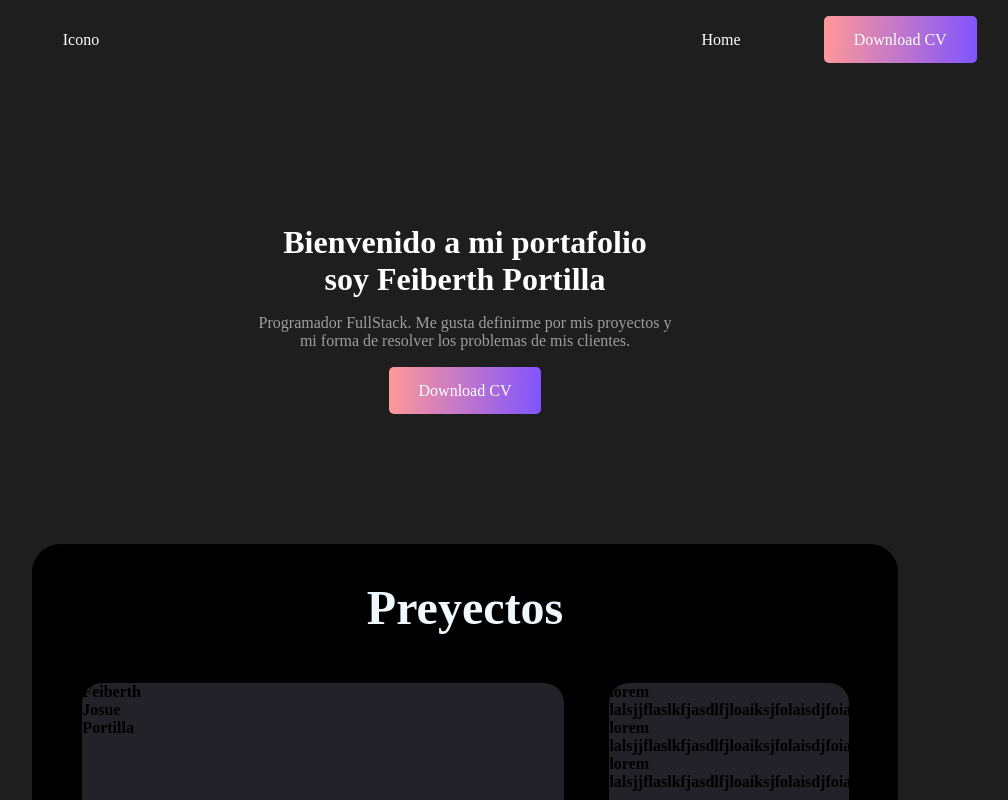
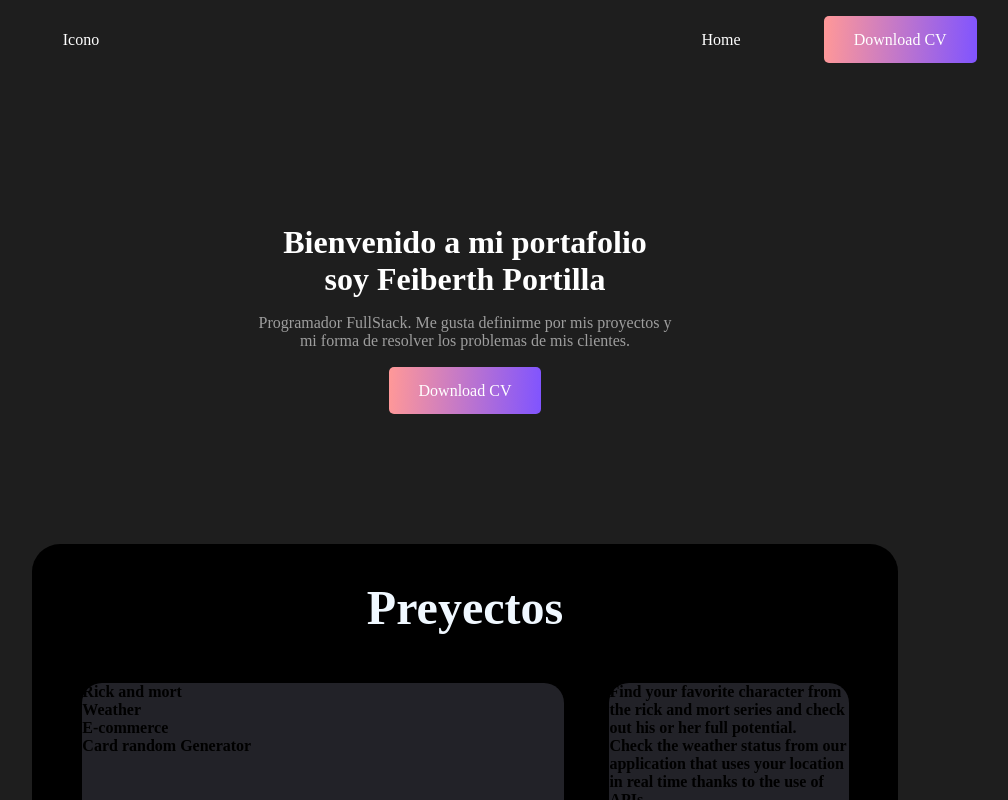
Before and after one commit to Feishop23/Portafolio_new, a React (Vite) app: page / in a window 1280 px wide. Shown: the top 800 px of the page, without its empty margins (175-1183 px from the left). Built offline with nearby package versions, Linux system fonts and the light colour scheme.

Commit message:
solo esta de darle desing al Proyecto

```diff
--- a/src/componentes/Card/CardsSkills.jsx
+++ b/src/componentes/Card/CardsSkills.jsx
@@ -4,19 +4,24 @@ import Skills from './Skills'
 const cards = [
   {
     id: 1,
-      title: ' Feiberth',
-      description: 'lorem lalsjjflaslkfjasdlfjloaiksjfolaisdjfoiasdjf'
+    title: 'Rick and mort',
+    description: 'Find your favorite character from the rick and mort series and check out his or her full potential. '
   },
   {
     id: 2,
-      title: ' Josue',
-      description: 'lorem lalsjjflaslkfjasdlfjloaiksjfolaisdjfoiasdjf'
+    title: 'Weather',
+    description: 'Check the weather status from our application that uses your location in real time thanks to the use of APIs.'
   },
   {
     id: 3,
-      title: ' Portilla',
-      description: 'lorem lalsjjflaslkfjasdlfjloaiksjfolaisdjfoiasdjf'
+    title: ' E-commerce',
+    description: 'Come and try our online store layout where the resources used were also taken from the use of APIs.'
   },
+  {
+    id: 4,
+    title: 'Card random Generator',
+    description: 'Interact with these cards where the operation is to give you random values thanks to the use of API.'
+  }
   ]
 const CardsSkills = () => {
   return (
--- a/src/componentes/Card/CardsSkills2.jsx
+++ b/src/componentes/Card/CardsSkills2.jsx
@@ -5,19 +5,24 @@ const CardsSkills2 = () => {
     const cards = [
         {
           id: 1,
-          title: ' Feiberth',
-          description: 'lorem lalsjjflaslkfjasdlfjloaiksjfolaisdjfoiasdjf'
+          title: 'Rick and mort',
+          description: 'Find your favorite character from the rick and mort series and check out his or her full potential. '
         },
         {
           id: 2,
-          title: ' Josue',
-          description: 'lorem lalsjjflaslkfjasdlfjloaiksjfolaisdjfoiasdjf'
+          title: 'Weather',
+          description: 'Check the weather status from our application that uses your location in real time thanks to the use of APIs.'
         },
         {
           id: 3,
-          title: ' Portilla',
-          description: 'lorem lalsjjflaslkfjasdlfjloaiksjfolaisdjfoiasdjf'
+          title: ' E-commerce',
+          description: 'Come and try our online store layout where the resources used were also taken from the use of APIs.'
         },
+        {
+          id: 4,
+          title: 'Card random Generator',
+          description: 'Interact with these cards where the operation is to give you random values thanks to the use of API.'
+        }
       ]
   return (
     <div >
```
Lines whose indentation alone changed are shown as unchanged.
